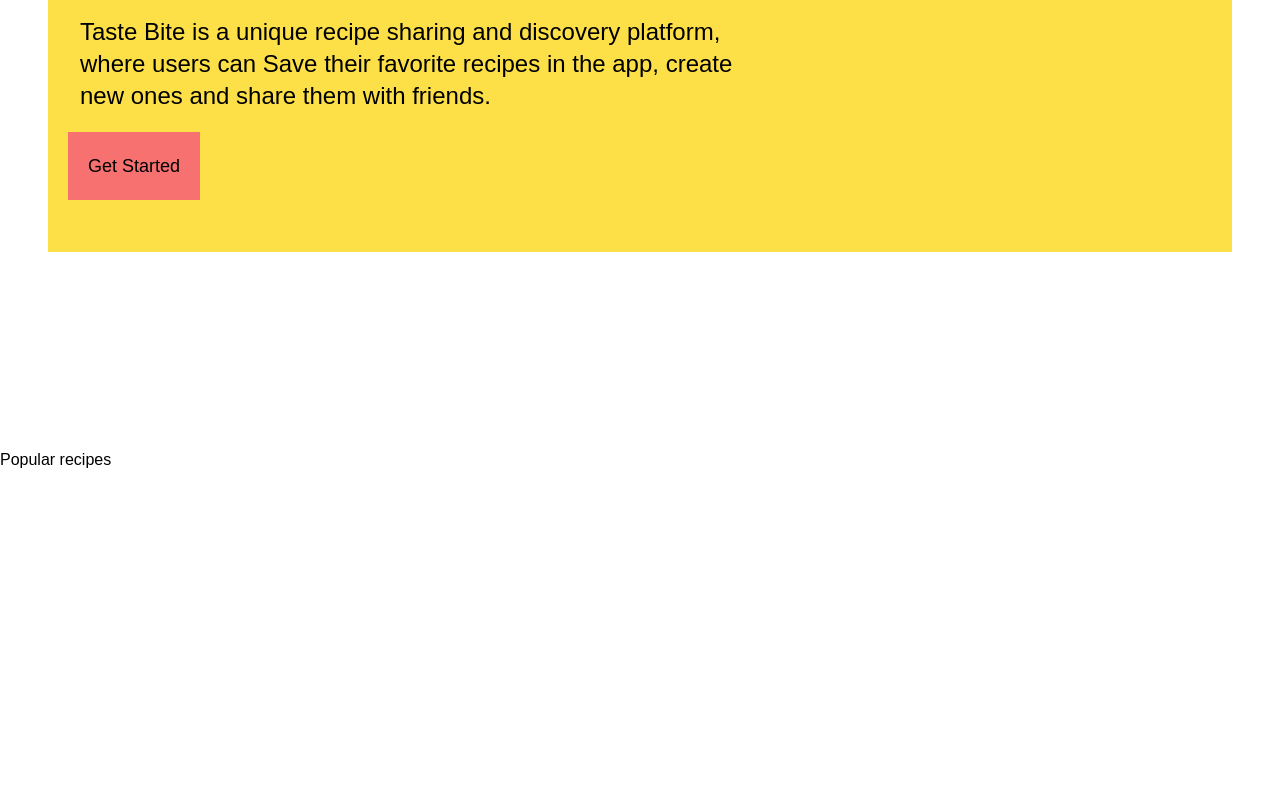
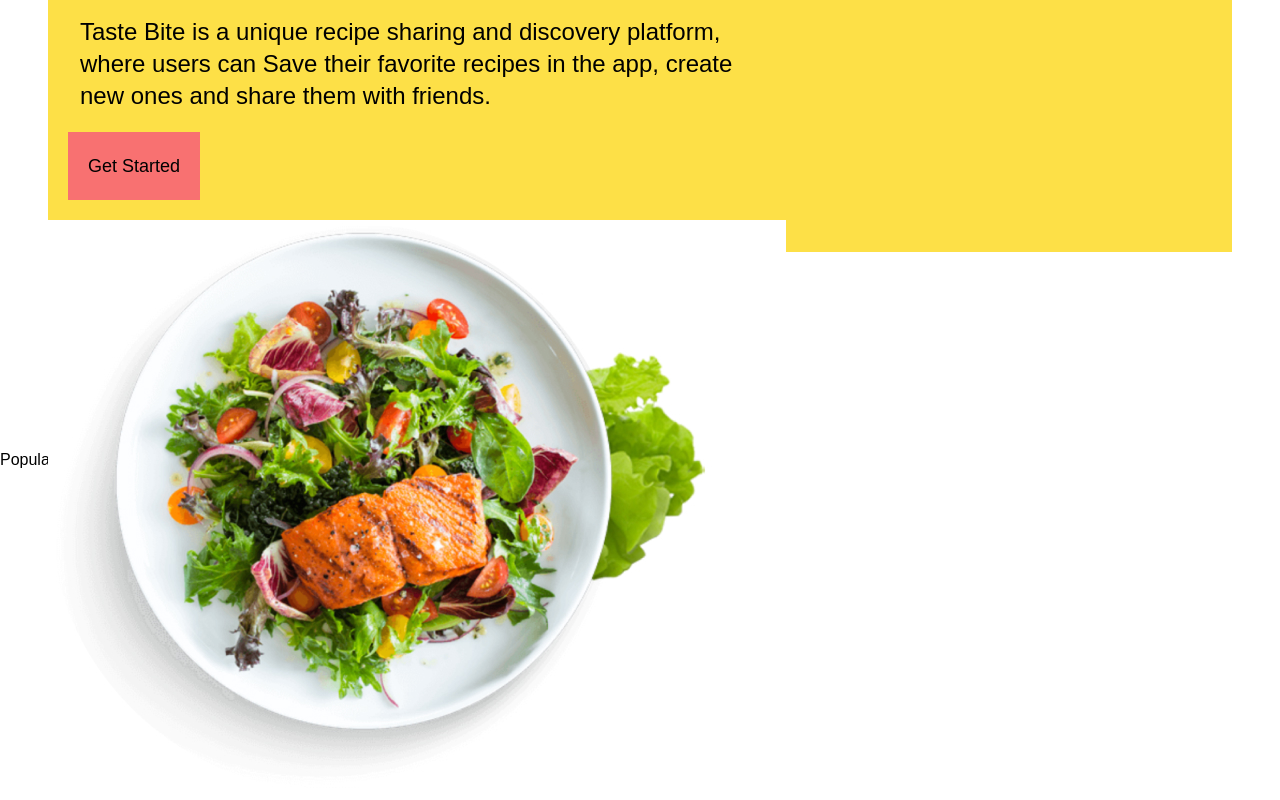
Before and after one commit to DennohKim/Tastebite-Recipe-App, a React (Create React App) app in the folder tastebite-client/: page / in a window 1280 px wide. Shown: the part 352-1152 px from the top of the page. Built offline with nearby package versions, Linux system fonts and the light colour scheme.

Commit message:
feat:imported an image

```diff
--- a/tastebite-client/src/components/Banner.js
+++ b/tastebite-client/src/components/Banner.js
@@ -1,4 +1,5 @@
 import React from 'react'
+import image from './FoodPlate.jpg'
 
 export default function Banner() {
   return (
@@ -9,6 +10,9 @@
             <br></br>new ones and share them with friends.
         </p>
         <button class= 'inline-block text-lg bg-red-400 border-none p-5 m-5'>Get Started</button>
+        <div>
+        <img src={image} alt='plate'></img>
+        </div>
     </div>
   )
 }
```
Also changed, not shown: tastebite-client/src/components/FoodPlate.jpg (added).
